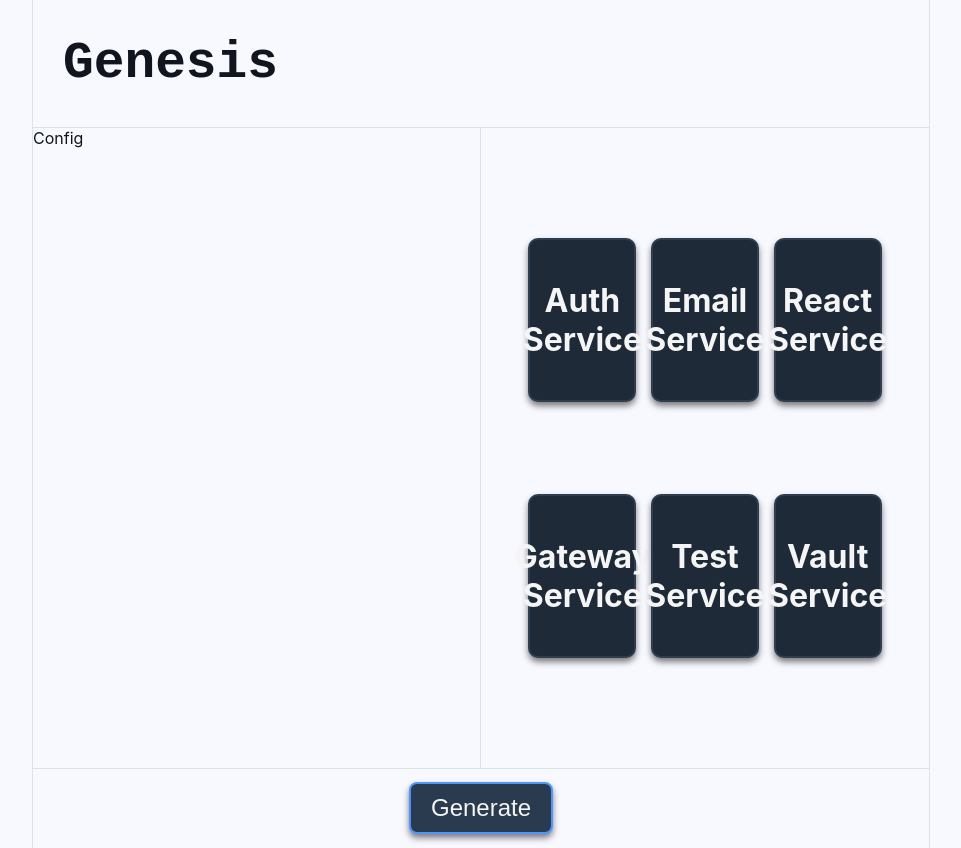
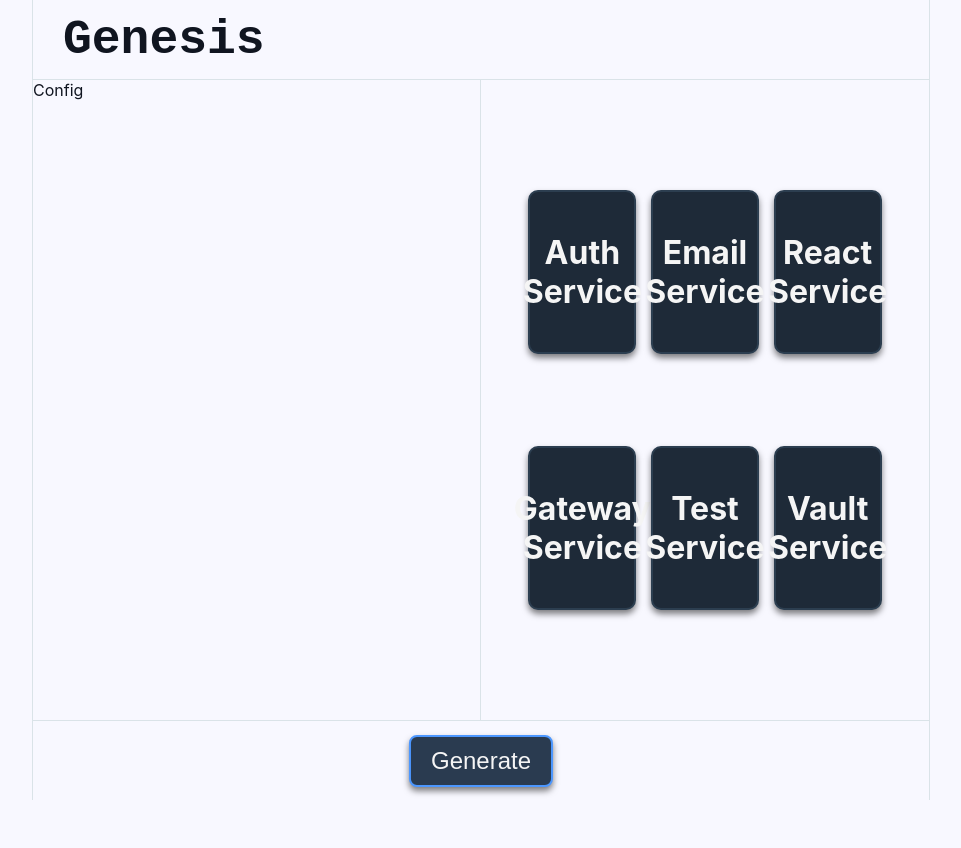
Before and after one commit to StrangeQuark/msinit, a React (Create React App) app in the folder reactservice/: page / in a window 1280 px wide. Shown: the whole page, without its empty margins (159-1120 px from the left). After the commit the page ends 800 px from the top, so only its background shows below. Built offline with nearby package versions, Linux system fonts and the light colour scheme.

Commit message:
Make some adjustments to component's CSS heights

```diff
--- a/reactservice/src/components/css/Footer.css
+++ b/reactservice/src/components/css/Footer.css
@@ -1,6 +1,6 @@
 .footer {
   margin: 0 auto;
-  min-height: calc(10vh - 1px);
+  height: calc(10vh - 1px);
   padding: 0 110px;
   max-width: 70vw;
   border-width: 1px;
@@ -34,7 +34,6 @@
   transform: scale(0.98);
 }
 
-
 .center {
   margin: 0;
   position: absolute;
--- a/reactservice/src/components/css/Main.css
+++ b/reactservice/src/components/css/Main.css
@@ -1,6 +1,6 @@
 .main {
   margin: 0 auto;
-  min-height: 80vh;
+  height: 80vh;
   /* padding: 0 110px; */
   max-width: 100vw;
   display: grid;
--- a/reactservice/src/components/css/Toolbar.css
+++ b/reactservice/src/components/css/Toolbar.css
@@ -3,7 +3,7 @@
   justify-content: space-between;
   align-items: center;
   margin: 0 auto;
-  min-height: calc(10vh - 1px);
+  height: calc(10vh - 1px);
   padding: 0 30px;
   max-width: 70vw;
   border-width: 1px;
@@ -15,11 +15,12 @@
 .toolbar-left {
   display: flex;
   align-items: center;
+  height: 8vh;
 }
 
 .toolbar-logo {
   font-family:'Courier New', Courier, monospace;
-  font-size: 3.2rem;
+  font-size: 3rem;
 }
 
 .toolbar-right {
```
